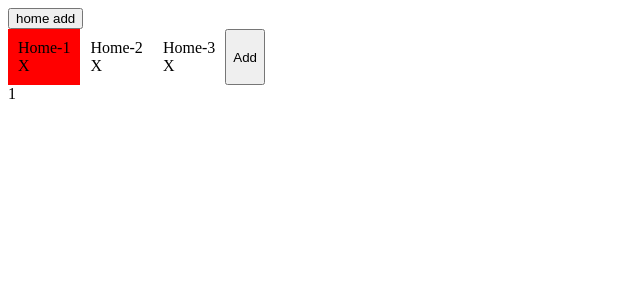
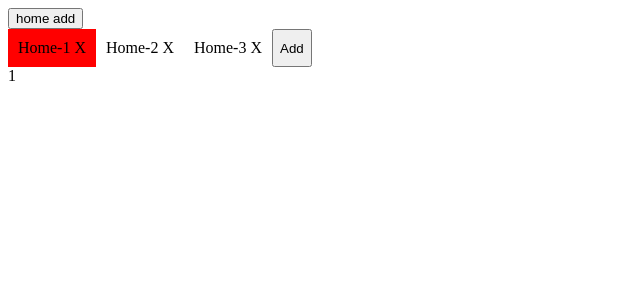
Before and after one commit to Eddie66six/tabsAngular2-, an Angular app: page / in a window 1280 px wide. Shown: the top 300 px of the page, without its empty margins (0-640 px from the left). Built offline with nearby package versions, Linux system fonts and the light colour scheme.

Commit message:
corrigido ordenar quando exclui um item e removido da visualização os excluidos

```diff
--- a/src/app/tabs/tabs.component.html
+++ b/src/app/tabs/tabs.component.html
@@ -1,7 +1,7 @@
 <div id="tab" (drop)="onDrop($event)" (dragover)="onDragOver($event)">
     <div class="tabs" [ngClass]="{'selected':tab.selected}"
-        *ngFor="let tab of tabs" draggable="true" [attr.order]="tab.order" (dragstart)="drag($event)" (click)="select(tab)">{{ tab.title }}
-            <div (click)="remove($event, tab)">X</div>
+        *ngFor="let tab of filterModel()" draggable="true" [attr.order]="tab.order" (dragstart)="drag($event)" (click)="select(tab)">{{ tab.title }}
+            <span (click)="remove($event, tab)">X</span>
     </div>
     <button (click)="addNew()">Add</button>
 </div>
--- a/src/app/tabs/tabs.component.ts
+++ b/src/app/tabs/tabs.component.ts
@@ -39,18 +39,19 @@ export class TabsComponent implements OnInit {
 
     let indexFirst: number;
     let indexSecond: number;
-    for (let index = 0; index < this.tabs.length; index++) {
-      if (this.dragOrder == this.tabs[index].order) {
+    let tabs = this.filterModel();
+    for (let index = 0; index < tabs.length; index++) {
+      if (this.dragOrder == tabs[index].order) {
         indexFirst = index;
       }
-      else if (this.onDragOrder == this.tabs[index].order) {
+      else if (this.onDragOrder == tabs[index].order) {
         indexSecond = index;
       }
     }
 
-    let tmpFirst = JSON.parse(JSON.stringify(this.tabs[indexFirst]));
-    let tmpOrderSecond = this.tabs[indexSecond].order;
-    this.tabs[indexFirst] = this.tabs[indexSecond];
+    let tmpFirst = JSON.parse(JSON.stringify(tabs[indexFirst]));
+    let tmpOrderSecond = tabs[indexSecond].order;
+    this.tabs[indexFirst] = tabs[indexSecond];
     this.tabs[indexFirst].order = tmpFirst.order;
     this.tabs[indexSecond] = tmpFirst;
     this.tabs[indexSecond].order = tmpOrderSecond;
@@ -95,29 +96,36 @@ export class TabsComponent implements OnInit {
 
   remove(event, tab){
     event.stopPropagation();
+    if(tab.order == 1){
+      let _tab = this._getTabForOrder(tab.order + 1);
+      if(_tab) _tab.selected = true;
+    }
+    else {
+      let _tab = this._getTabForOrder(tab.order - 1);
+      if(_tab) _tab.selected = true;
+    }
     tab.removed = true;
-    if(this.tabs.length == 1) return;
-    let tmpOrder = tab.order == 1 ? tab.order + 1 : tab.order -1;
-    while (tmpOrder > 1) {
-      let tmpTab = this._getTabForOrder(tmpOrder);
-      if(!tmpTab){
-        tmpOrder++;
-        continue;
-      };
-      if(!tmpTab.removed){
-        this.select(tmpTab);
-        return;
-      }
-      tmpOrder--;
+    tab.select = false;
+    tab.order = -1;
+
+    let sort = this.filterModel().sort((a,b) => (a.order > b.order) ? 1 : ((b.order > a.order) ? -1 : 0));
+    for (let index = 0; index < sort.length; index++) {
+      sort[index].order = index + 1;
+
     }
   }
 
   _getTabForOrder(order){
-    for (let index = 0; index < this.tabs.length; index++) {
-      if(this.tabs[index].order == order){
-        return this.tabs[index];
+    let tabs = this.filterModel();
+    for (let index = 0; index < tabs.length; index++) {
+      if(tabs[index].order == order){
+        return tabs[index];
       }
     }
     return null;
   }
+
+  filterModel(){
+    return this.tabs.filter(el => !el.removed);
+  }
 }
```
